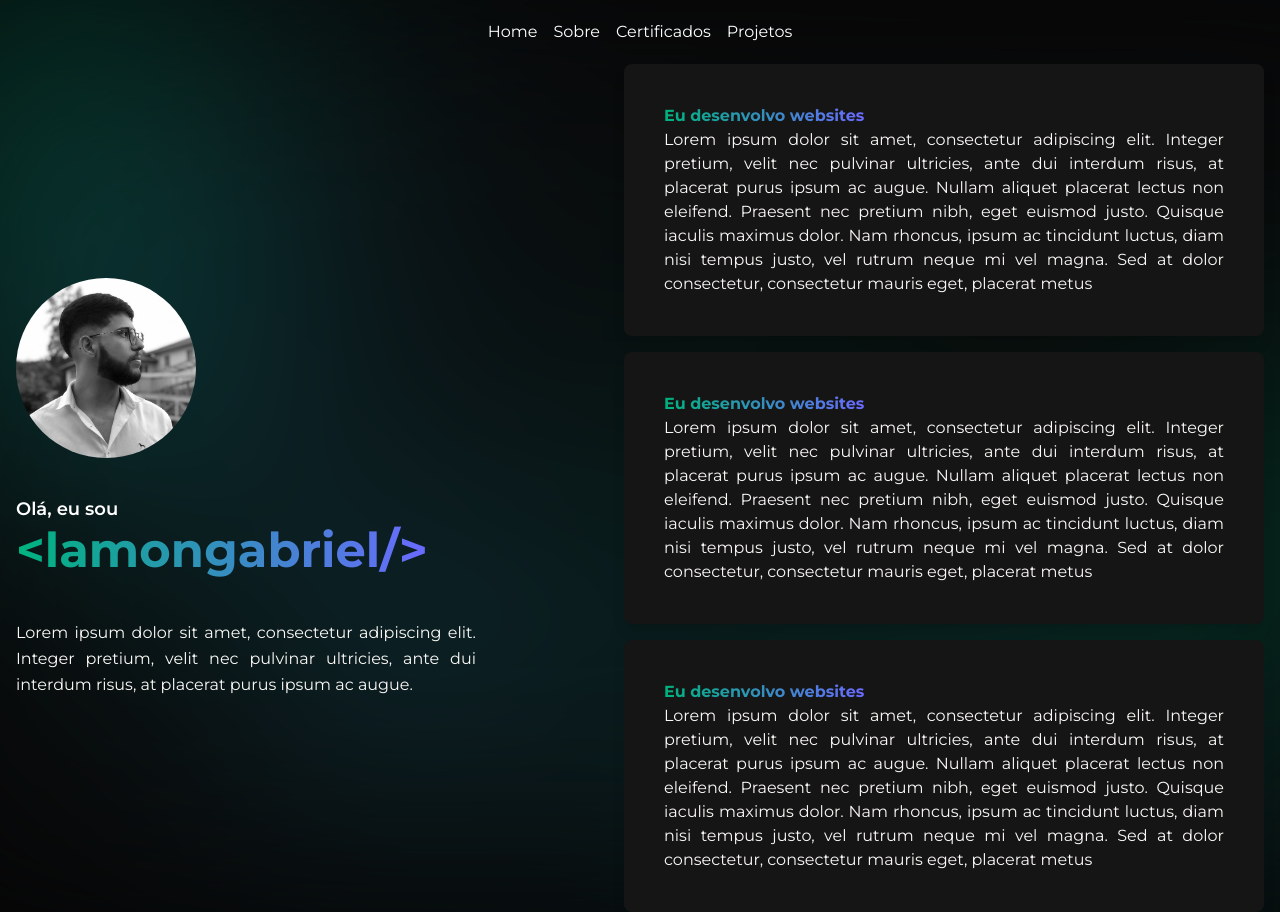
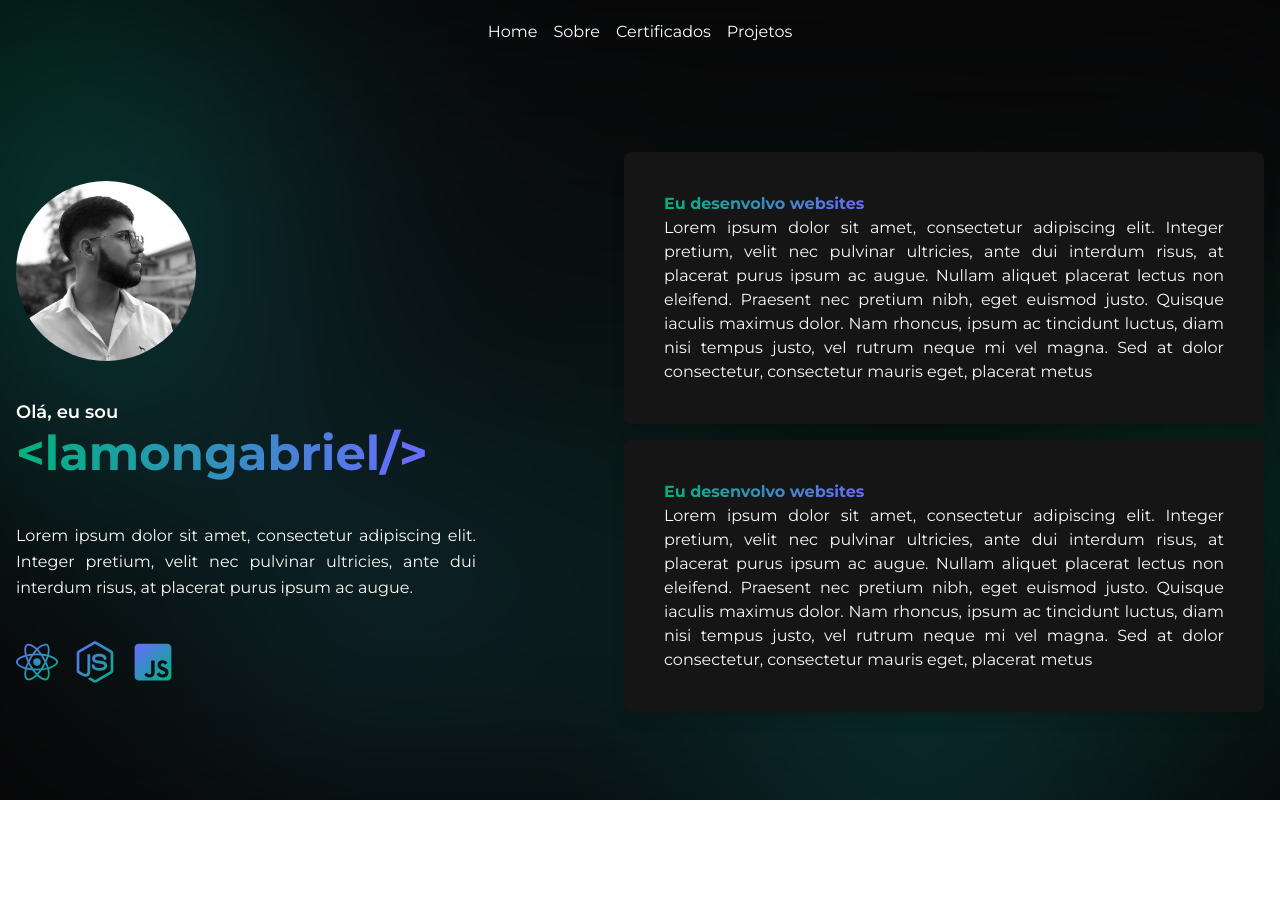
Before and after one commit to lamongabriel/old-portfolio, a Next.js app: page / in a window 1280 px wide. After the commit the page ends 800 px from the top, so only its background shows below. Built offline with nearby package versions, Linux system fonts and the light colour scheme.

Commit message:
gradient icons

```diff
--- a/package.json
+++ b/package.json
@@ -17,7 +17,8 @@
     "next": "13.1.1",
     "react": "18.2.0",
     "react-awesome-reveal": "^4.1.0",
-    "react-dom": "18.2.0"
+    "react-dom": "18.2.0",
+    "react-icons": "^4.7.1"
   },
   "devDependencies": {
     "@typescript-eslint/eslint-plugin": "^5.47.1",
--- a/src/pages/index.tsx
+++ b/src/pages/index.tsx
@@ -9,34 +9,43 @@ import profile from '../assets/profile.png'
 
 import { Fade, Slide } from 'react-awesome-reveal'
 
+import { FaReact, FaJsSquare, FaNodeJs } from 'react-icons/fa'
+
 export default function Home () {
   return (
     <>
       <Layout className="flex justify-between items-center gap-10">
+
 				<Fade className='flex-1 max-w-[460px]'>
 					<section>
+
 						<Image className="mb-10 rounded-full" src={profile} alt="Gabriel Lamon profile image" width={180} height={180}/>
-						<Heading className='text-lg'>
-							Olá, eu sou
-						</Heading>
-						<HeadingGradient className="text-5xl">
-							{'<lamongabriel/>'}
-						</HeadingGradient>
+
+						<Heading className='text-lg'>Olá, eu sou</Heading>
+						<HeadingGradient className="text-5xl">{'<lamongabriel/>'}</HeadingGradient>
+
 						<Text className='mt-10 leading-relaxed'>
 							Lorem ipsum dolor sit amet, consectetur adipiscing elit. Integer pretium, velit nec pulvinar ultricies, ante dui interdum risus, at placerat purus ipsum ac augue.
 						</Text>
+
+						<svg width="0" height="0">
+							<linearGradient id="blue-gradient" x1="100%" y1="100%" x2="0%" y2="0%">
+								<stop stopColor="#00b37e" offset="0%" />
+								<stop stopColor="#6a6aff" offset="100%" />
+							</linearGradient>
+						</svg>
+
+						<div className='flex mt-10 gap-4'>
+							<FaReact style={{ fill: 'url(#blue-gradient)' }} size={42}/>
+							<FaNodeJs style={{ fill: 'url(#blue-gradient)' }} size={42}/>
+							<FaJsSquare style={{ fill: 'url(#blue-gradient)' }} size={42}/>
+						</div>
+
 					</section>
 				</Fade>
+
 				<Slide className='flex-1 max-w-[640px]' direction='right'>
 					<section className="flex flex-col gap-4">
-						<Box>
-							<HeadingGradient>
-								Eu desenvolvo websites
-							</HeadingGradient>
-							<Text>
-								Lorem ipsum dolor sit amet, consectetur adipiscing elit. Integer pretium, velit nec pulvinar ultricies, ante dui interdum risus, at placerat purus ipsum ac augue. Nullam aliquet placerat lectus non eleifend. Praesent nec pretium nibh, eget euismod justo. Quisque iaculis maximus dolor. Nam rhoncus, ipsum ac tincidunt luctus, diam nisi tempus justo, vel rutrum neque mi vel magna. Sed at dolor consectetur, consectetur mauris eget, placerat metus
-							</Text>
-						</Box>
 						<Box>
 							<HeadingGradient>
 								Eu desenvolvo websites
```
Also changed, not shown: 1 other file (tests, documents, lock files or other folders).
